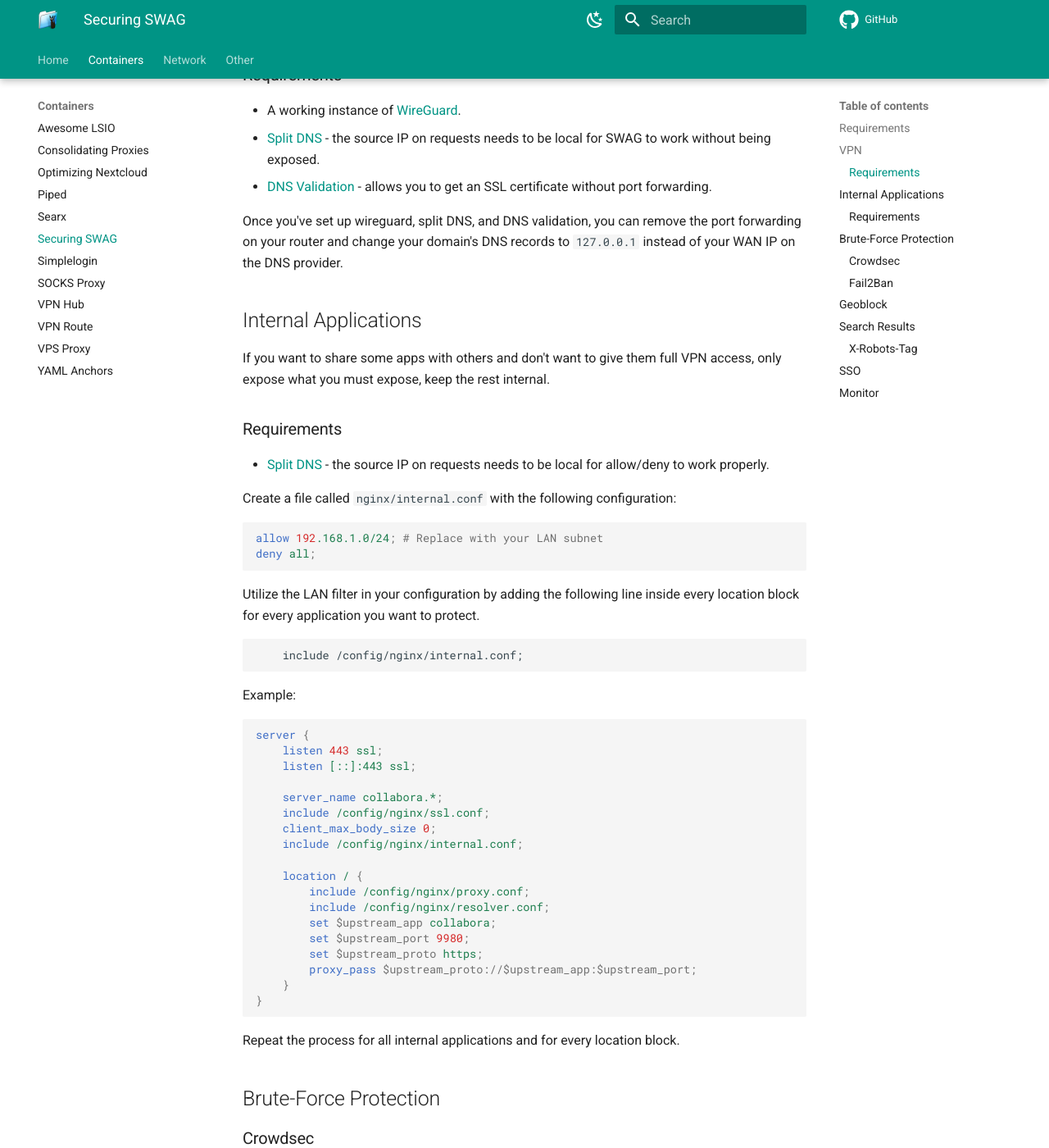
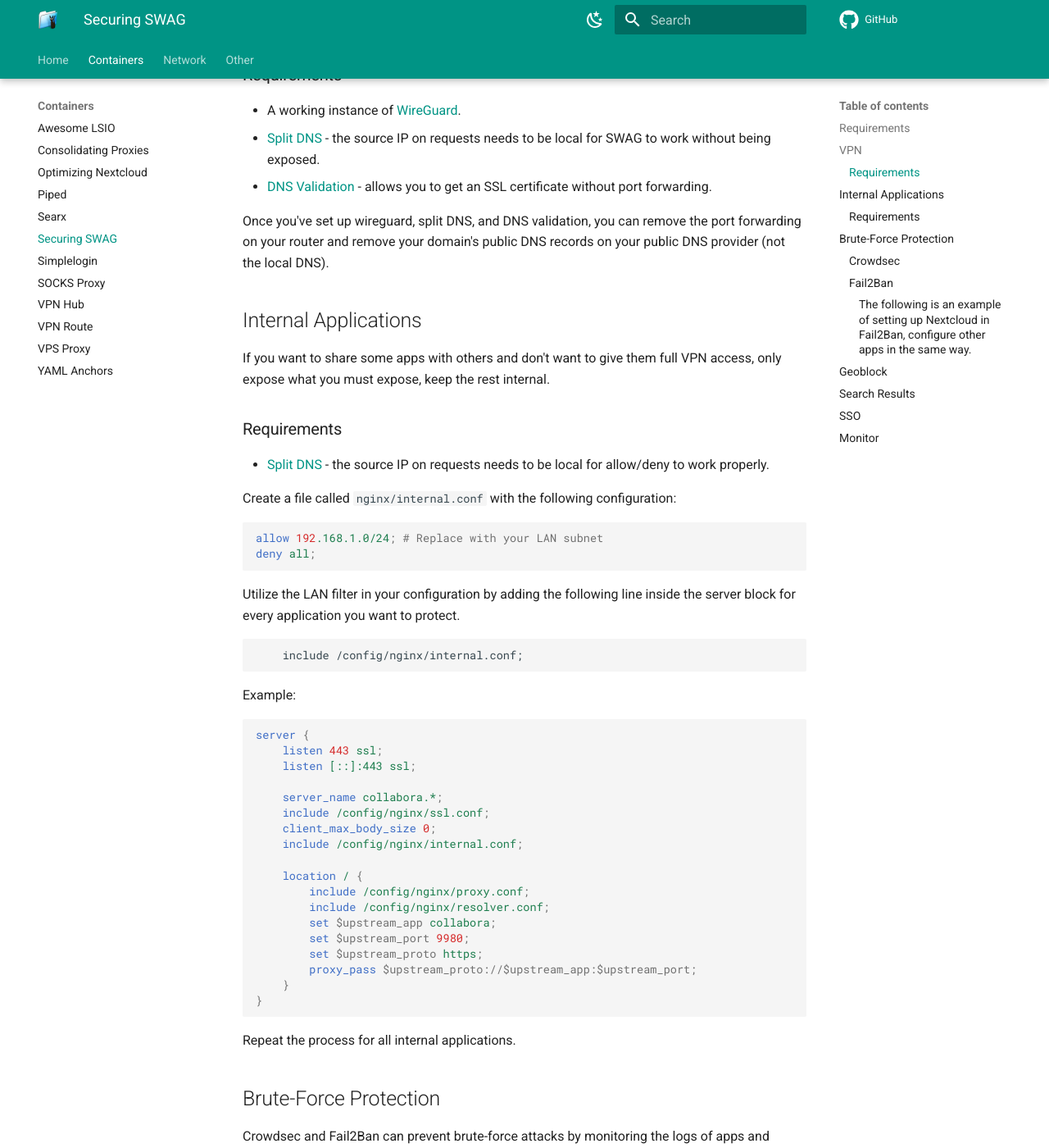
Before and after one commit to quietsy/advanced-configurations, an MkDocs documentation site: the page built from docs/secure.md, in a window 1280 px wide and 1400 px high, scrolled down 778 px. Shown: the whole window at 82% size. Built offline with MkDocs 1.6.1 and Material for MkDocs 9.7.7, drawn with Linux system fonts in a browser that asks for light colours; comment, search, counter and statistics services are not loaded; some of the changed text lies outside the part shown.

Commit message:
Update securing swag

````diff
--- a/docs/secure.md
+++ b/docs/secure.md
@@ -26,7 +26,7 @@
 - [Split DNS](https://docs.linuxserver.io/general/split-dns/) - the source IP on requests needs to be local for SWAG to work without being exposed.
 - [DNS Validation](https://docs.linuxserver.io/general/swag/#create-container-via-dns-validation-with-a-wildcard-cert) - allows you to get an SSL certificate without port forwarding.
 
-Once you've set up wireguard, split DNS, and DNS validation, you can remove the port forwarding on your router and change your domain's DNS records to `127.0.0.1` instead of your WAN IP on the DNS provider.
+Once you've set up wireguard, split DNS, and DNS validation, you can remove the port forwarding on your router and remove your domain's public DNS records on your public DNS provider (not the local DNS).
 
 ## Internal Applications
 
@@ -43,7 +43,8 @@
 deny all;
 ```
 
-Utilize the LAN filter in your configuration by adding the following line inside every location block for every application you want to protect.
+Utilize the LAN filter in your configuration by adding the following line inside the server block for every application you want to protect.
+
 ```
     include /config/nginx/internal.conf;
 ```
@@ -71,18 +72,26 @@
 }
 ```
 
-Repeat the process for all internal applications and for every location block.
+Repeat the process for all internal applications.
 
 ## Brute-Force Protection
 
+Crowdsec and Fail2Ban can prevent brute-force attacks by monitoring the logs of apps and banning IPs that fail multiple login attempts.
+
+SWAG comes with Fail2Ban pre-configured with a few basic protections, you can fine-tune it specifically for your apps, or disable it and set up Crowdsec instead.
+
 ### Crowdsec
 
-[Crowdsec](https://www.linuxserver.io/blog/blocking-malicious-connections-with-crowdsec-and-swag) is a free, open-source and collaborative IPS; it's like fail2ban but you share your bans with all of the other users to try and pre-emptively block malicious hosts.
+[Crowdsec](https://www.crowdsec.net/) is a free, open-source and collaborative IPS; it's like fail2ban but you share your bans with all of the other users to try and pre-emptively block malicious hosts.
+
+Follow [this blog post](https://www.linuxserver.io/blog/blocking-malicious-connections-with-crowdsec-and-swag) to set it up in SWAG.
 
 ### Fail2Ban
 
 Fail2Ban is an intrusion prevention software that protects external applications from brute-force attacks. Attackers that fail to login to your applications a certain number of times will get blocked from accessing all of your applications.
 Fail2Ban looks for failed login attempts in log files, counts the failed attempts in a short period, and bans the IP address of the attacker.
+
+#### The following is an example of setting up Nextcloud in Fail2Ban, configure other apps in the same way.
 
 Mount the application logs to SWAG's container by adding a volume for the log to the compose yaml:
 
@@ -168,9 +177,7 @@
 
 ## Search Results
 
-### X-Robots-Tag
-
-You can prevent your apps from appearing in search engines results and being crawled by web crawlers.
+You can prevent apps from appearing in search engines results and being crawled by web crawlers.
 
 Note that not all search engines and web crawlers respect this tag, but it significantly reduces the amount.
 
````
Also changed, not shown: other parts of docs/secure.md (+1 -1 lines).
